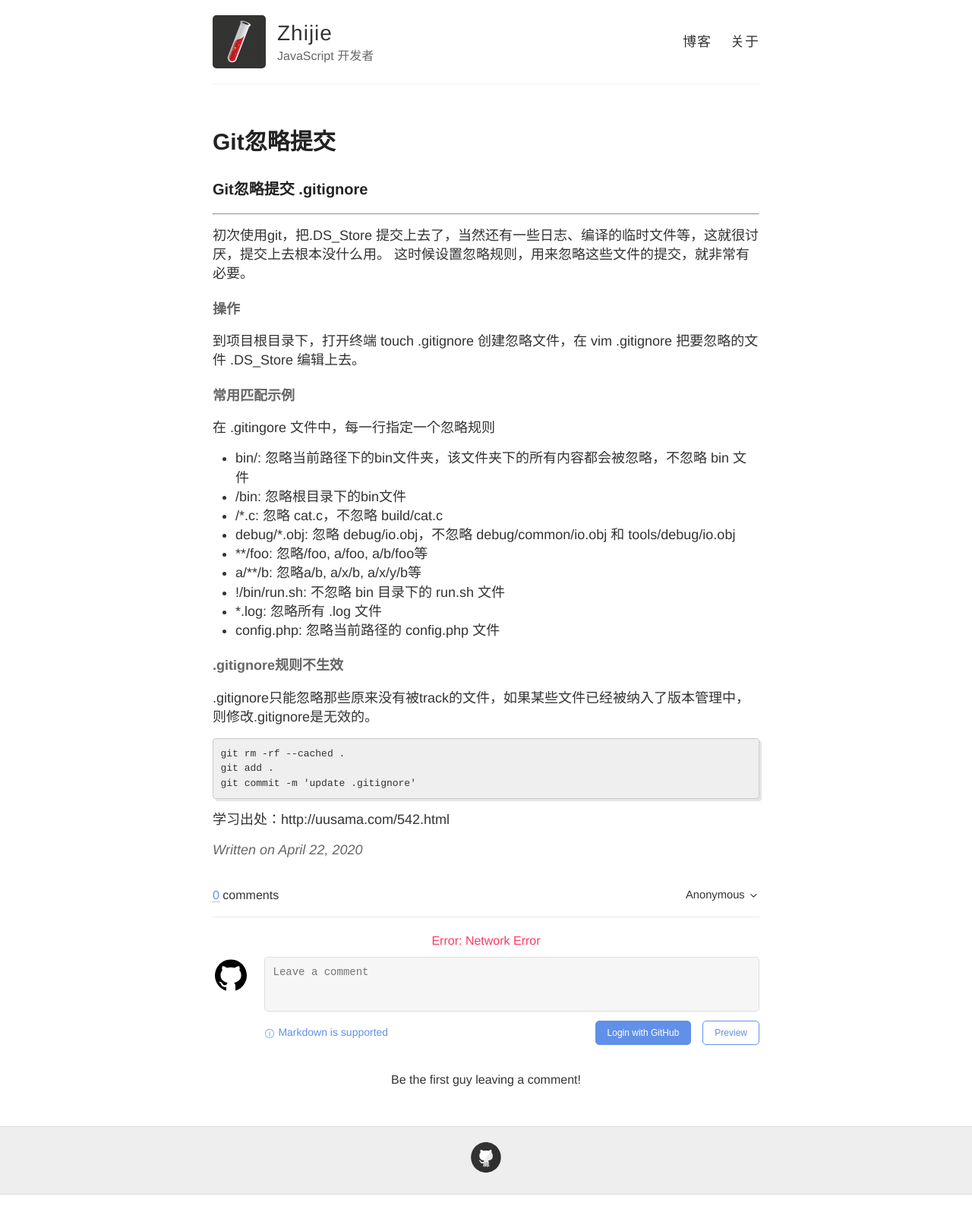
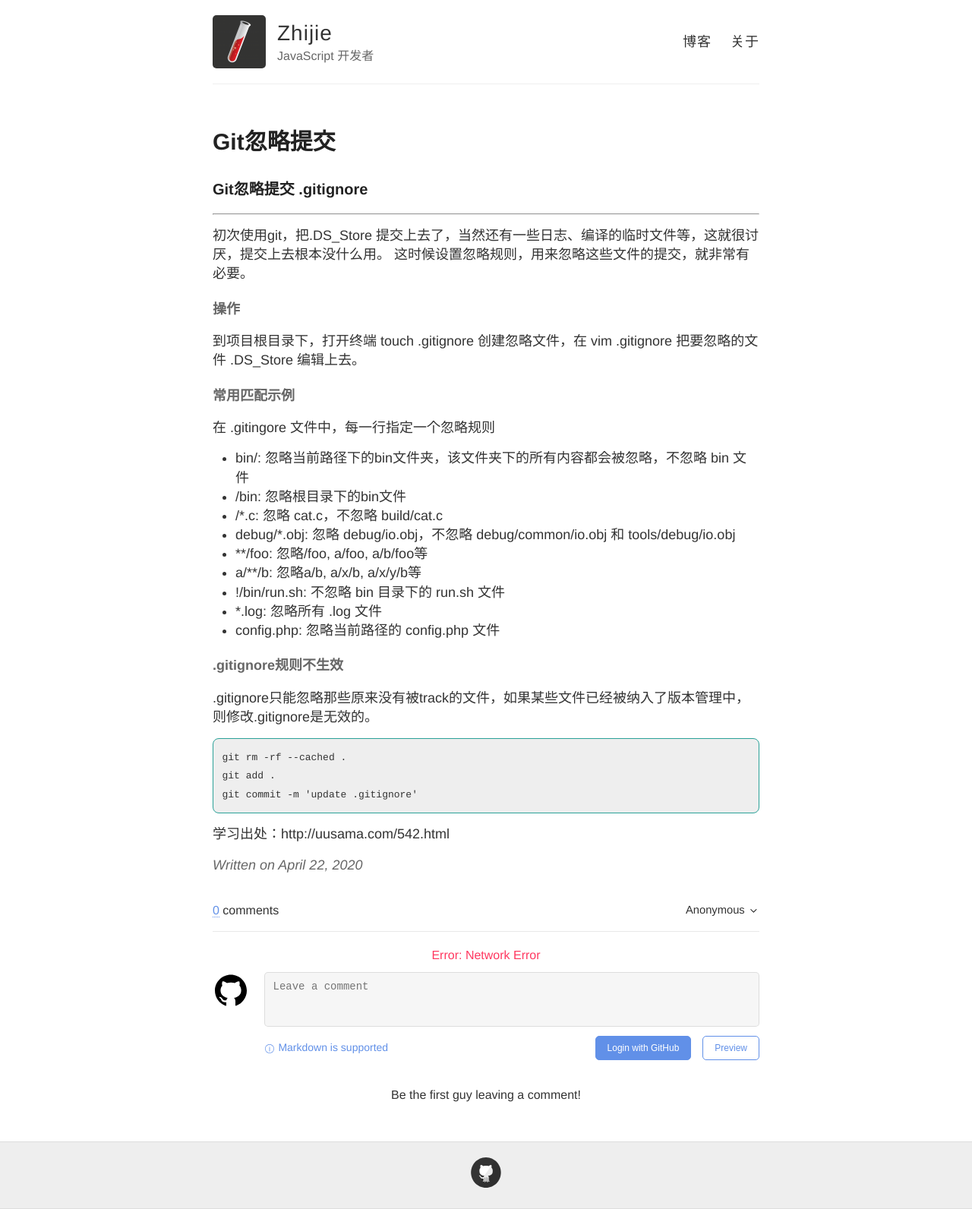
Before and after one commit to bytew/bytew.github.io, a Jekyll site: the page built from _posts/2020-04-22-Git忽略提交.md, in a window 1280 px wide. Shown: the whole page at 76% size. Built offline with Jekyll 4.4.1, drawn with Linux system fonts in a browser that asks for light colours; our own code applies the rules of GitHub Pages for plain Markdown files; comment, search, counter and statistics services are not loaded.

Commit message:
modify high_pre css

```diff
--- a/_sass/_highlights.scss
+++ b/_sass/_highlights.scss
@@ -5,15 +5,12 @@
   border: 0;
   margin: 0;
   padding: 0;
-  padding: 9.5px;
+  padding: 11.5px;
   font-size: 13px;
-  line-height: 1.42857143;
-  border: 1px solid #ccc;
-  border-radius: 4px;
-  background-color: #efefef;
-  -webkit-box-shadow: 3px 3px rgba(0,0,0,0.1);
-  box-shadow: 3px 3px rgba(0, 0, 0, 0.1);
-  overflow: auto;
+  line-height: 1.82857143;
+  border: 1px solid #2aa198;
+  border-radius: 8px;
+  background-color: #eee;
 
 /*
   background-color: #efefef;
```
